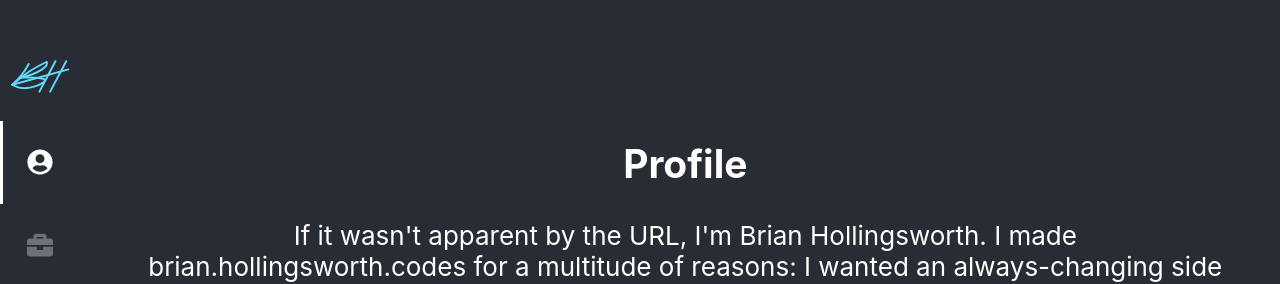
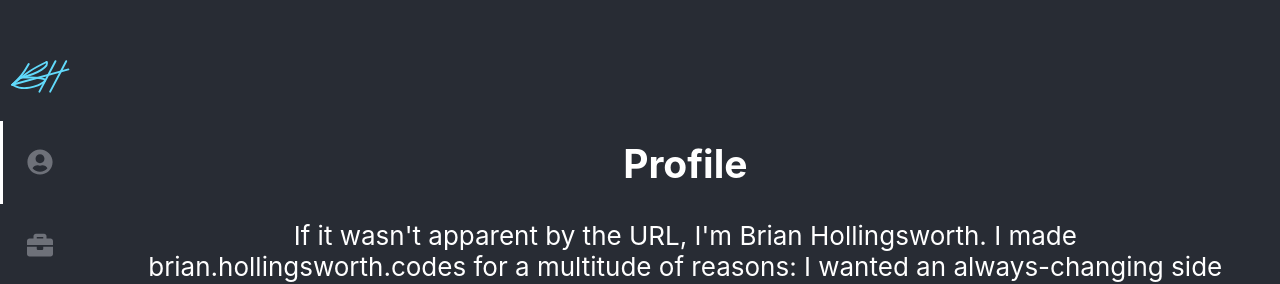
Before and after one commit to brianHollingsworth/brianhollingsworth.github.io, a React (Create React App) app: page / in a window 1280 px wide. Shown: the part 115-399 px from the top of the page. Built offline with nearby package versions, Linux system fonts and the light colour scheme.

Commit message:
Fixed blue Twitter and GitHub icons.

```diff
--- a/src/index.css
+++ b/src/index.css
@@ -10,7 +10,7 @@ html, body {
 }
 
 a {
-  color: #6e7179;
+  color: #6e7179 !important;
   text-decoration: none;
 }
 
```
